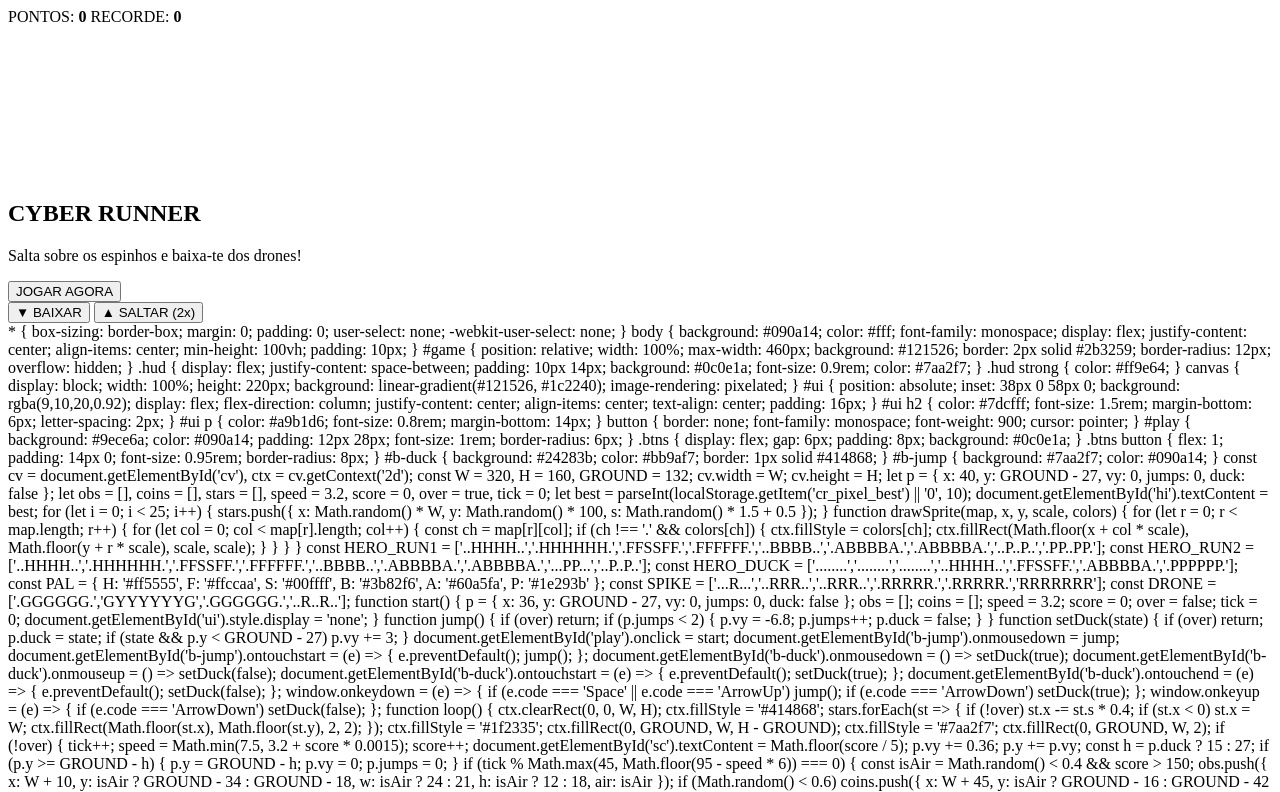
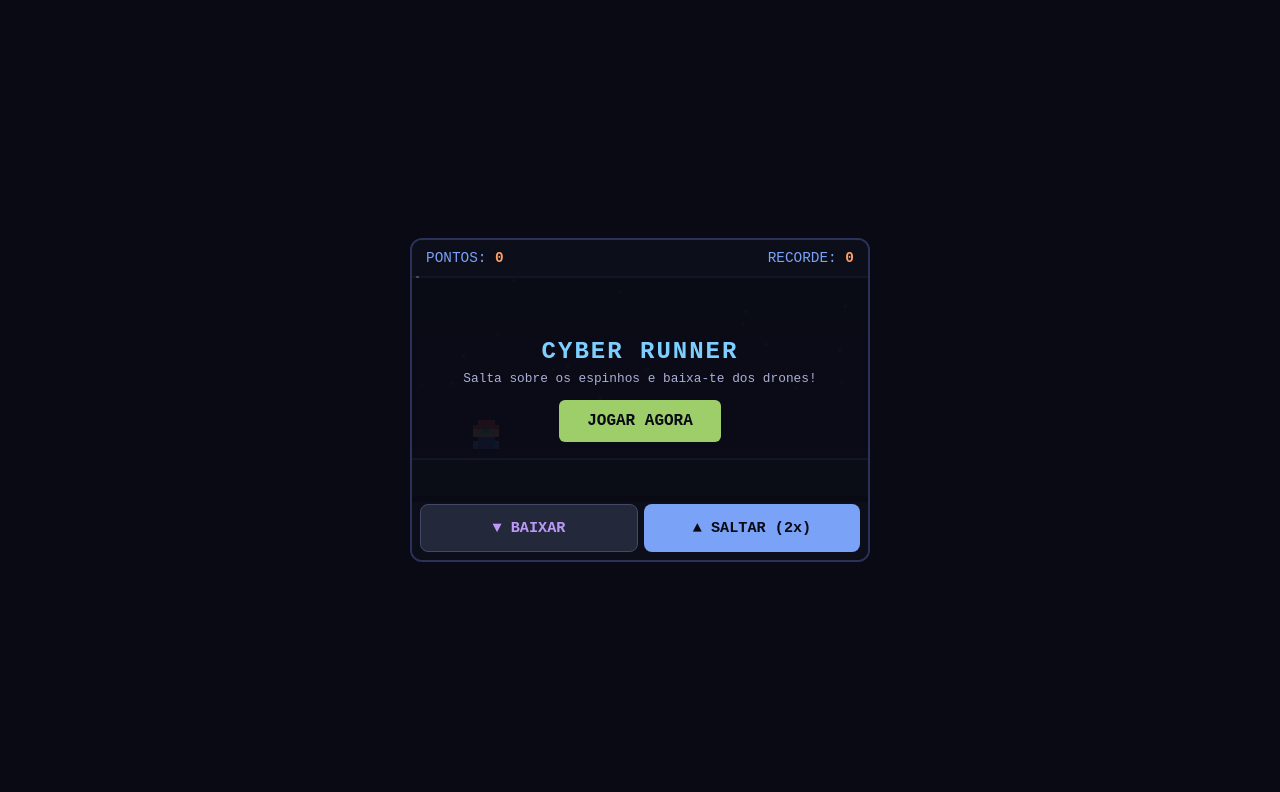
Before and after one commit to flornelo50-glitch/cyber-runner-pixel, a plain HTML site: page index.html in a window 1280 px wide. Shown: the top 792 px of the page. Drawn offline with Linux system fonts and the light colour scheme.

Commit message:
Update index.html

```diff
--- a/index.html
+++ b/index.html
@@ -4,7 +4,23 @@
 <meta charset="UTF-8" />
 <meta name="viewport" content="width=device-width, initial-scale=1.0, maximum-scale=1.0, user-scalable=no" />
 <title>CYBER RUNNER PIXEL</title>
-  <link rel="stylesheet" href="style.css" />
+<style>
+  * { box-sizing: border-box; margin: 0; padding: 0; user-select: none; -webkit-user-select: none; }
+  body { background: #090a14; color: #fff; font-family: monospace; display: flex; justify-content: center; align-items: center; min-height: 100vh; padding: 10px; }
+  #game { position: relative; width: 100%; max-width: 460px; background: #121526; border: 2px solid #2b3259; border-radius: 12px; overflow: hidden; }
+  .hud { display: flex; justify-content: space-between; padding: 10px 14px; background: #0c0e1a; font-size: 0.9rem; color: #7aa2f7; }
+  .hud strong { color: #ff9e64; }
+  canvas { display: block; width: 100%; height: 220px; background: linear-gradient(#121526, #1c2240); image-rendering: pixelated; }
+  #ui { position: absolute; inset: 38px 0 58px 0; background: rgba(9,10,20,0.92); display: flex; flex-direction: column; justify-content: center; align-items: center; text-align: center; padding: 16px; }
+  #ui h2 { color: #7dcfff; font-size: 1.5rem; margin-bottom: 6px; letter-spacing: 2px; }
+  #ui p { color: #a9b1d6; font-size: 0.8rem; margin-bottom: 14px; }
+  button { border: none; font-family: monospace; font-weight: 900; cursor: pointer; }
+  #play { background: #9ece6a; color: #090a14; padding: 12px 28px; font-size: 1rem; border-radius: 6px; }
+  .btns { display: flex; gap: 6px; padding: 8px; background: #0c0e1a; }
+  .btns button { flex: 1; padding: 14px 0; font-size: 0.95rem; border-radius: 8px; }
+  #b-duck { background: #24283b; color: #bb9af7; border: 1px solid #414868; }
+  #b-jump { background: #7aa2f7; color: #090a14; }
+</style>
 </head>
 <body>
 <div id="game">
@@ -23,24 +39,7 @@
     <button type="button" id="b-jump">▲ SALTAR (2x)</button>
   </div>
 </div>
-  <script src="game.js"></script>
-</body>
-</html>
-* { box-sizing: border-box; margin: 0; padding: 0; user-select: none; -webkit-user-select: none; }
-body { background: #090a14; color: #fff; font-family: monospace; display: flex; justify-content: center; align-items: center; min-height: 100vh; padding: 10px; }
-#game { position: relative; width: 100%; max-width: 460px; background: #121526; border: 2px solid #2b3259; border-radius: 12px; overflow: hidden; }
-.hud { display: flex; justify-content: space-between; padding: 10px 14px; background: #0c0e1a; font-size: 0.9rem; color: #7aa2f7; }
-.hud strong { color: #ff9e64; }
-canvas { display: block; width: 100%; height: 220px; background: linear-gradient(#121526, #1c2240); image-rendering: pixelated; }
-#ui { position: absolute; inset: 38px 0 58px 0; background: rgba(9,10,20,0.92); display: flex; flex-direction: column; justify-content: center; align-items: center; text-align: center; padding: 16px; }
-#ui h2 { color: #7dcfff; font-size: 1.5rem; margin-bottom: 6px; letter-spacing: 2px; }
-#ui p { color: #a9b1d6; font-size: 0.8rem; margin-bottom: 14px; }
-button { border: none; font-family: monospace; font-weight: 900; cursor: pointer; }
-#play { background: #9ece6a; color: #090a14; padding: 12px 28px; font-size: 1rem; border-radius: 6px; }
-.btns { display: flex; gap: 6px; padding: 8px; background: #0c0e1a; }
-.btns button { flex: 1; padding: 14px 0; font-size: 0.95rem; border-radius: 8px; }
-#b-duck { background: #24283b; color: #bb9af7; border: 1px solid #414868; }
-#b-jump { background: #7aa2f7; color: #090a14; }
+<script>
 const cv = document.getElementById('cv'), ctx = cv.getContext('2d');
 const W = 320, H = 160, GROUND = 132;
 cv.width = W; cv.height = H;
@@ -50,9 +49,7 @@ let obs = [], coins = [], stars = [], speed = 3.2, score = 0, over = true, tick
 let best = parseInt(localStorage.getItem('cr_pixel_best') || '0', 10);
 document.getElementById('hi').textContent = best;
 
-for (let i = 0; i < 25; i++) {
-  stars.push({ x: Math.random() * W, y: Math.random() * 100, s: Math.random() * 1.5 + 0.5 });
-}
+for (let i = 0; i < 25; i++) stars.push({ x: Math.random() * W, y: Math.random() * 100, s: Math.random() * 1.5 + 0.5 });
 
 function drawSprite(map, x, y, scale, colors) {
   for (let r = 0; r < map.length; r++) {
@@ -176,3 +173,6 @@ function loop() {
   requestAnimationFrame(loop);
 }
 requestAnimationFrame(loop);
+</script>
+</body>
+</html>
```
Lines whose indentation alone changed are shown as unchanged.
